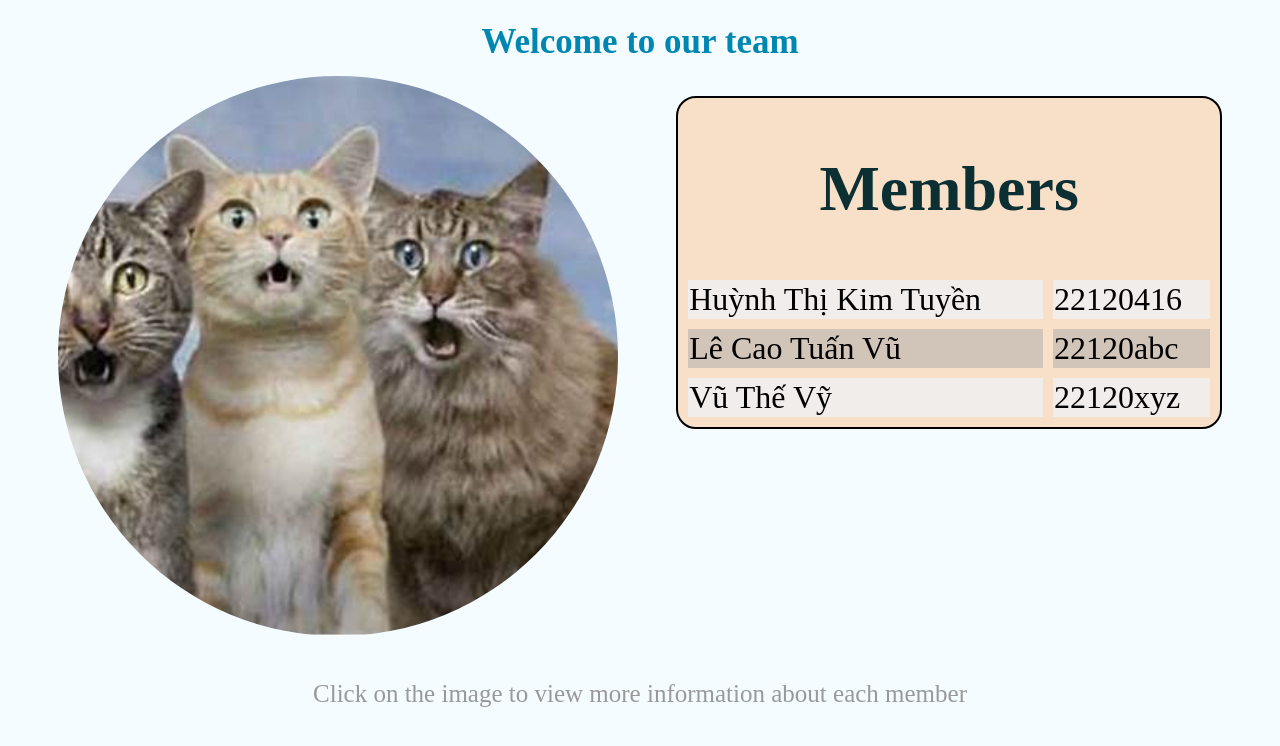
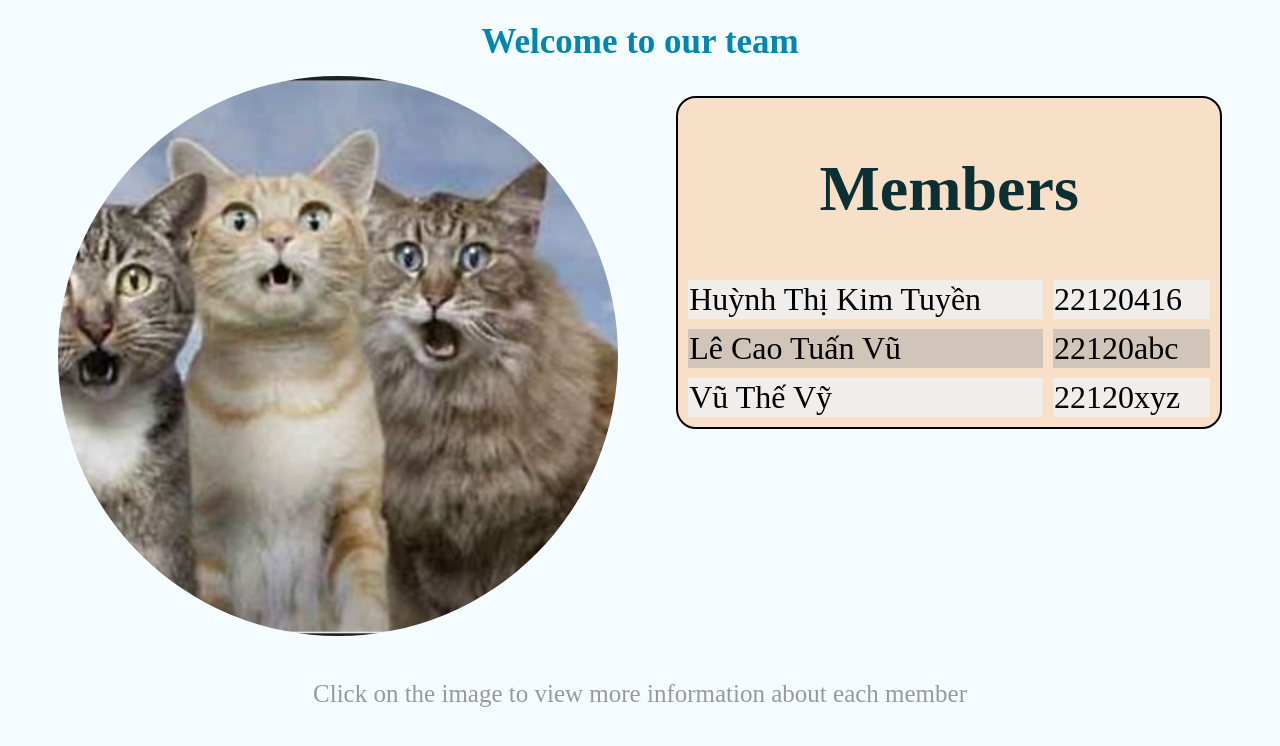
Before and after one commit to Tuyen572004/GROUP-INFOR, a plain HTML site: page default.html in a window 1280 px wide. Drawn offline with Linux system fonts and the light colour scheme.

Commit message:
rename index to default and change image format

```diff
--- a/index.html
+++ b/default.html
@@ -14,7 +14,7 @@
             Welcome to our team
         </p>
         <div class="flex-layout">
-            <img src="/images/members.jfif" alt="Group Image" usemap="#group-map" class="team-image">
+            <img src="/images/members.jpg" alt="Group Image" usemap="#group-map" class="team-image">
             <div class="text-content">
                 <table class="team-table">
                     <tr>
```
Also changed, not shown: images/members.jfif (deleted), images/members.jpg (added).
